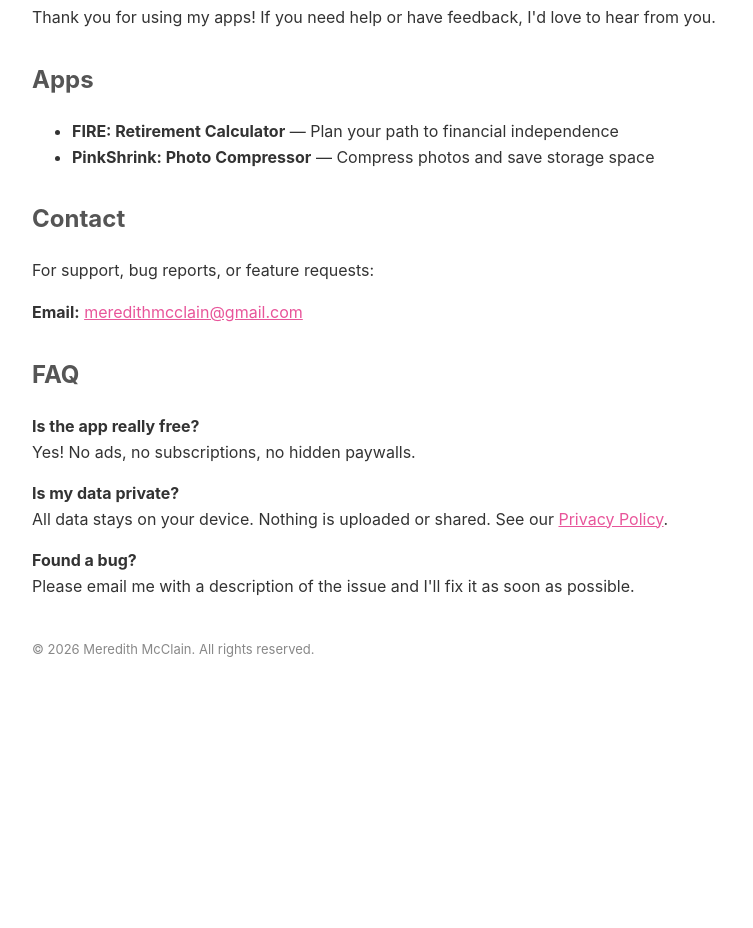
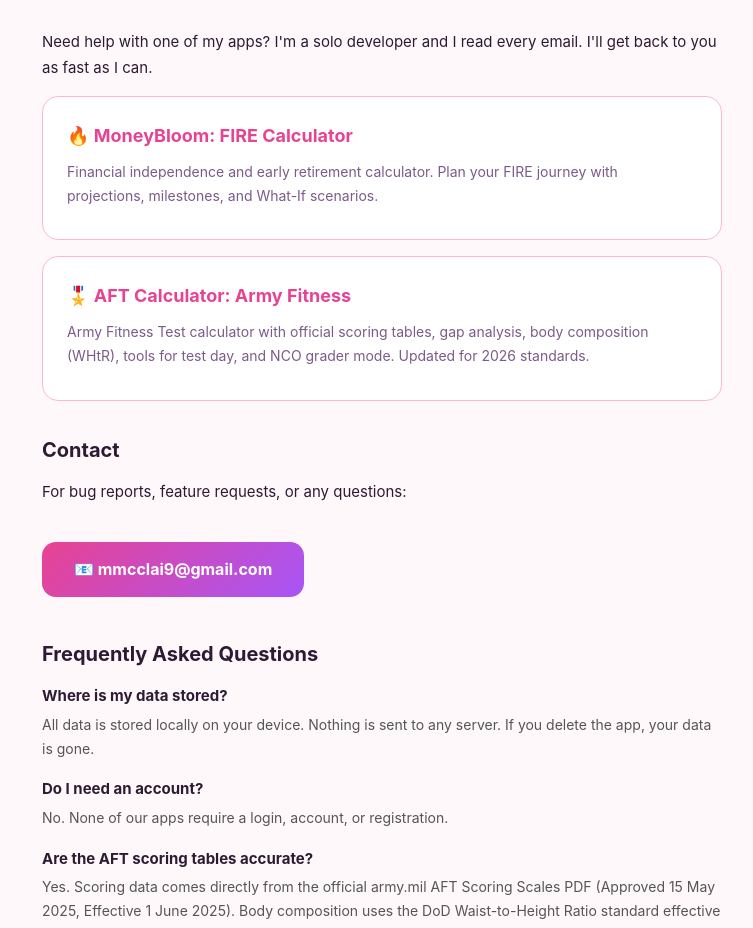
Before and after one commit to merebear9/privacy-policy, a plain HTML site: page support.html in a window 1280 px wide. Shown: the part 129-1057 px from the top of the page, without its empty margins (258-1011 px from the left). Before the commit the page ends 842 px from the top, so only its background shows below. Drawn offline with Linux system fonts and the light colour scheme.

Commit message:
Revamp support page layout and styling

```diff
--- a/support.html
+++ b/support.html
@@ -1,3 +1,4 @@
+
 <!DOCTYPE html>
 <html lang="en">
 <head>
@@ -5,31 +6,148 @@
     <meta name="viewport" content="width=device-width, initial-scale=1.0">
     <title>Support - Meredith McClain Apps</title>
     <style>
-        body { font-family: -apple-system, BlinkMacSystemFont, 'Segoe UI', Roboto, sans-serif; max-width: 700px; margin: 0 auto; padding: 40px 20px; color: #333; line-height: 1.6; }
-        h1 { color: #E8559A; }
-        h2 { color: #555; margin-top: 30px; }
-        a { color: #E8559A; }
+        * { margin: 0; padding: 0; box-sizing: border-box; }
+        body {
+            font-family: -apple-system, BlinkMacSystemFont, 'Segoe UI', Roboto, sans-serif;
+            background: #FFF8FA;
+            color: #2D1B33;
+            line-height: 1.7;
+            padding: 40px 20px;
+        }
+        .container {
+            max-width: 680px;
+            margin: 0 auto;
+        }
+        h1 {
+            font-size: 32px;
+            font-weight: 800;
+            color: #E84393;
+            margin-bottom: 8px;
+        }
+        h2 {
+            font-size: 20px;
+            font-weight: 700;
+            color: #2D1B33;
+            margin-top: 32px;
+            margin-bottom: 12px;
+        }
+        p {
+            margin-bottom: 14px;
+            font-size: 15px;
+        }
+        .subtitle {
+            font-size: 14px;
+            color: #7C5A8A;
+            margin-bottom: 32px;
+        }
+        .app-card {
+            background: white;
+            border-radius: 16px;
+            padding: 24px;
+            margin: 16px 0;
+            border: 1px solid #F8BBD0;
+        }
+        .app-card h3 {
+            font-size: 18px;
+            font-weight: 700;
+            color: #E84393;
+            margin-bottom: 8px;
+        }
+        .app-card p {
+            font-size: 14px;
+            color: #7C5A8A;
+            margin-bottom: 8px;
+        }
+        .email-btn {
+            display: inline-block;
+            background: linear-gradient(135deg, #E84393, #A855F7);
+            color: white;
+            padding: 14px 32px;
+            border-radius: 14px;
+            font-size: 16px;
+            font-weight: 700;
+            text-decoration: none;
+            margin-top: 24px;
+        }
+        .email-btn:hover {
+            opacity: 0.9;
+        }
+        .faq-item {
+            margin-bottom: 16px;
+        }
+        .faq-item strong {
+            display: block;
+            font-size: 15px;
+            margin-bottom: 4px;
+        }
+        .faq-item p {
+            font-size: 14px;
+            color: #555;
+            margin-bottom: 0;
+        }
+        .footer {
+            margin-top: 48px;
+            padding-top: 24px;
+            border-top: 1px solid #F8BBD0;
+            font-size: 13px;
+            color: #7C5A8A;
+        }
+        a { color: #E84393; text-decoration: none; }
+        a:hover { text-decoration: underline; }
     </style>
 </head>
 <body>
-    <h1>App Support</h1>
-    <p>Thank you for using my apps! If you need help or have feedback, I'd love to hear from you.</p>
+    <div class="container">
+        <h1>App Support</h1>
+        <p class="subtitle">Meredith McClain Apps</p>
 
-    <h2>Apps</h2>
-    <ul>
-        <li><strong>FIRE: Retirement Calculator</strong> — Plan your path to financial independence</li>
-        <li><strong>PinkShrink: Photo Compressor</strong> — Compress photos and save storage space</li>
-    </ul>
+        <p>Need help with one of my apps? I'm a solo developer and I read every email. I'll get back to you as fast as I can.</p>
 
-    <h2>Contact</h2>
-    <p>For support, bug reports, or feature requests:</p>
-    <p><strong>Email:</strong> <a href="mailto:mmcclai9@gmail.com">meredithmcclain@gmail.com</a></p>
+        <div class="app-card">
+            <h3>🔥 MoneyBloom: FIRE Calculator</h3>
+            <p>Financial independence and early retirement calculator. Plan your FIRE journey with projections, milestones, and What-If scenarios.</p>
+        </div>
 
-    <h2>FAQ</h2>
-    <p><strong>Is the app really free?</strong><br>Yes! No ads, no subscriptions, no hidden paywalls.</p>
-    <p><strong>Is my data private?</strong><br>All data stays on your device. Nothing is uploaded or shared. See our <a href="index.html">Privacy Policy</a>.</p>
-    <p><strong>Found a bug?</strong><br>Please email me with a description of the issue and I'll fix it as soon as possible.</p>
+        <div class="app-card">
+            <h3>🎖️ AFT Calculator: Army Fitness</h3>
+            <p>Army Fitness Test calculator with official scoring tables, gap analysis, body composition (WHtR), tools for test day, and NCO grader mode. Updated for 2026 standards.</p>
+        </div>
 
-    <p style="margin-top: 40px; color: #888; font-size: 13px;">&copy; 2026 Meredith McClain. All rights reserved.</p>
+        <h2>Contact</h2>
+        <p>For bug reports, feature requests, or any questions:</p>
+        <a href="mailto:mmcclai9@gmail.com?subject=App%20Support" class="email-btn">📧 mmcclai9@gmail.com</a>
+
+        <h2 style="margin-top: 40px;">Frequently Asked Questions</h2>
+
+        <div class="faq-item">
+            <strong>Where is my data stored?</strong>
+            <p>All data is stored locally on your device. Nothing is sent to any server. If you delete the app, your data is gone.</p>
+        </div>
+
+        <div class="faq-item">
+            <strong>Do I need an account?</strong>
+            <p>No. None of our apps require a login, account, or registration.</p>
+        </div>
+
+        <div class="faq-item">
+            <strong>Are the AFT scoring tables accurate?</strong>
+            <p>Yes. Scoring data comes directly from the official army.mil AFT Scoring Scales PDF (Approved 15 May 2025, Effective 1 June 2025). Body composition uses the DoD Waist-to-Height Ratio standard effective January 1, 2026.</p>
+        </div>
+
+        <div class="faq-item">
+            <strong>Can I transfer my data to a new phone?</strong>
+            <p>If you use iCloud backup and restore your new phone from that backup, your app data should transfer automatically.</p>
+        </div>
+
+        <div class="faq-item">
+            <strong>Is the app affiliated with the U.S. Army?</strong>
+            <p>No. These apps are independently developed and are not affiliated with, endorsed by, or connected to the U.S. Army or Department of Defense.</p>
+        </div>
+
+        <div class="footer">
+            <p>&copy; 2026 Meredith McClain. All rights reserved.</p>
+            <p><a href="./">Privacy Policy</a></p>
+        </div>
+    </div>
 </body>
 </html>
```
